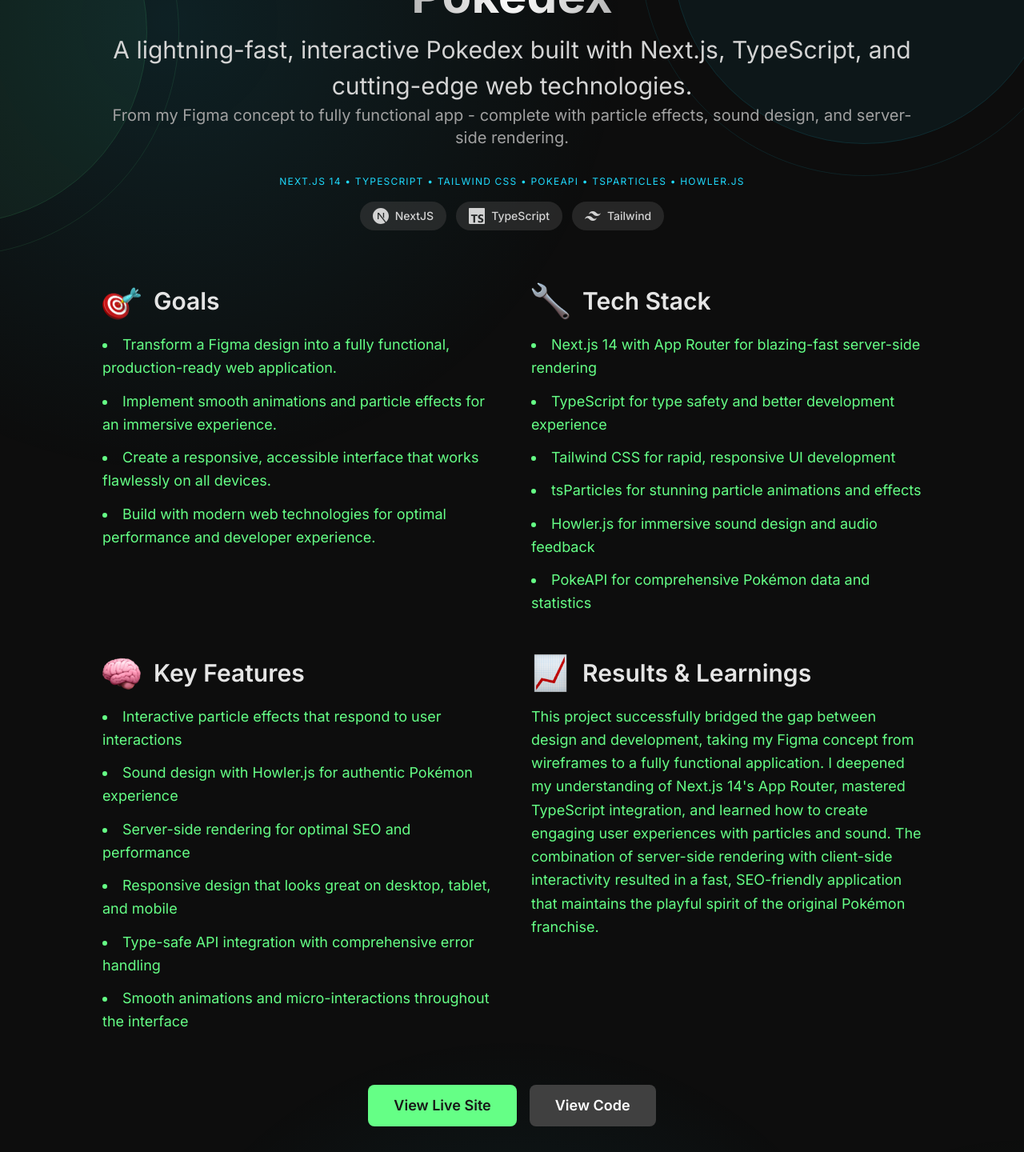
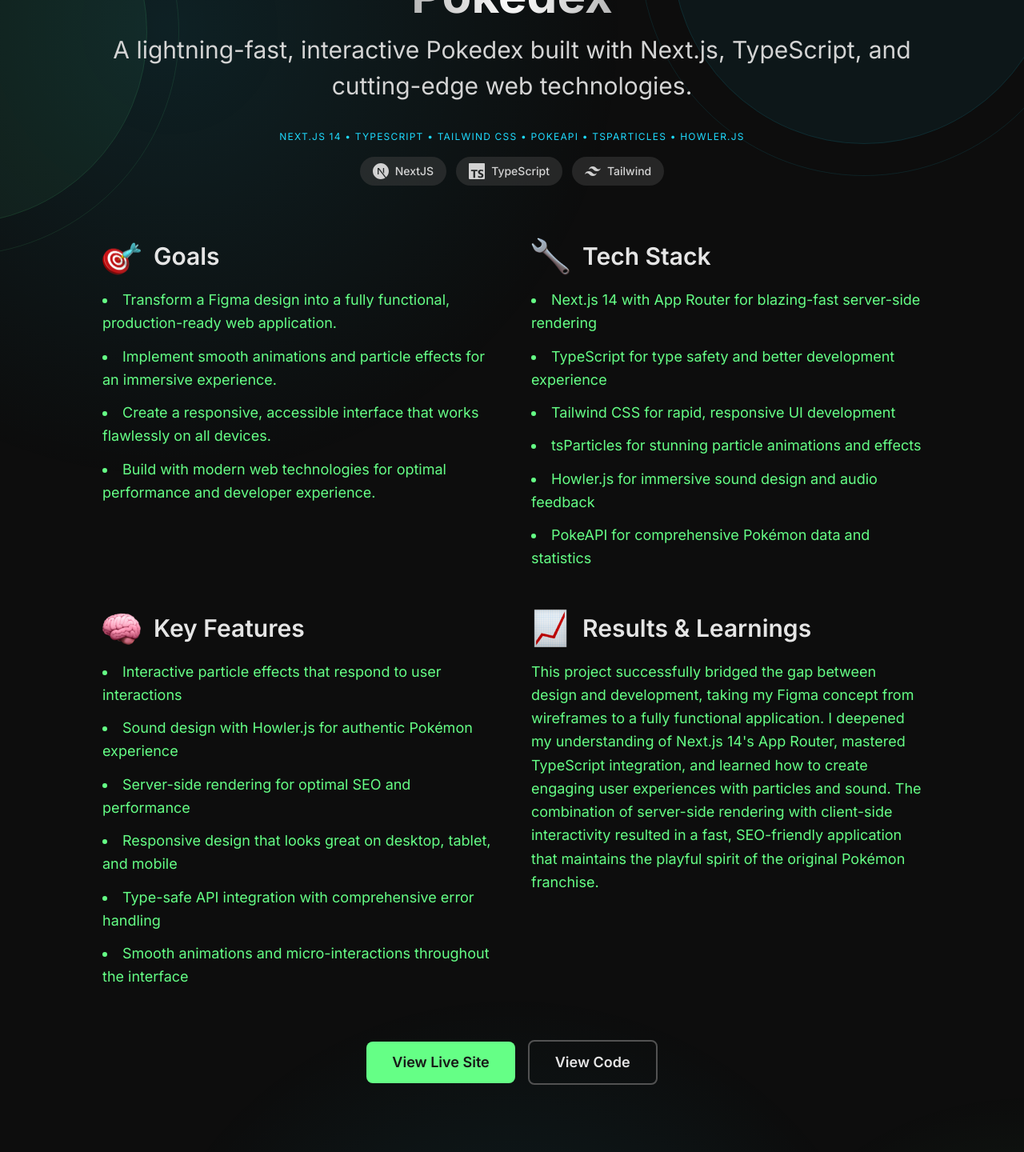
Before and after one commit to builtbyDevon/portfolio, a Next.js app: page /project/pokedex in a window 1280 px wide. Shown: the part 160-1600 px from the top of the page at 80% size. Built offline with nearby package versions, Linux system fonts and the light colour scheme.

Commit message:
Made buttons more conistent

```diff
--- a/src/app/project/[slug]/page.tsx
+++ b/src/app/project/[slug]/page.tsx
@@ -161,9 +161,9 @@ export default async function ProjectPage({ params }: ProjectPageProps) {
             <p className="text-[20px] text-neutral-300 md:text-[30px]">
               {project.subtitleBig}
             </p>
-            <p className="text-base text-neutral-400 md:text-xl">
+            {/* <p className="text-base text-neutral-400 md:text-xl">
               {project.subtitleSmall}
-            </p>
+            </p> */}
             {project.extraDetails && project.extraDetails.length > 0 && (
               <p className="mt-8 text-[12px] uppercase tracking-widest text-[var(--highlight-blue)]">
                 {project.extraDetails.join(" • ")}
@@ -240,7 +240,7 @@ export default async function ProjectPage({ params }: ProjectPageProps) {
                   href={project.liveLink}
                   target="_blank"
                   rel="noopener noreferrer"
-                  className="bg-highlight-green mx-2 inline-block rounded-lg px-8 py-3 text-lg font-semibold text-neutral-900 transition-all hover:bg-opacity-80"
+                  className="bg-highlight-green mx-2 inline-block rounded-lg px-8 py-3 text-lg font-semibold text-neutral-900 transition-all hover:scale-105 hover:bg-opacity-80"
                 >
                   View Live Site
                 </a>
@@ -250,7 +250,7 @@ export default async function ProjectPage({ params }: ProjectPageProps) {
                   href={project.repoLink}
                   target="_blank"
                   rel="noopener noreferrer"
-                  className="mx-2 inline-block rounded-lg bg-neutral-700 px-8 py-3 text-lg font-semibold text-white transition-all hover:bg-neutral-600"
+                  className="hover:border-highlight-green hover:text-highlight-green mx-2 inline-block rounded-lg border-2 border-neutral-600 bg-transparent px-8 py-3 text-lg font-semibold text-neutral-200 transition-all hover:scale-105"
                 >
                   View Code
                 </a>
--- a/src/components/TestimonialsSlider.tsx
+++ b/src/components/TestimonialsSlider.tsx
@@ -42,14 +42,6 @@ export default function TestimonialsSlider() {
       setHeight(slideRef.current.offsetHeight);
     }
   }, [index]);
-
-  useEffect(() => {
-    if (isHovered) return;
-    const interval = setInterval(() => {
-      paginate(1);
-    }, 10000);
-    return () => clearInterval(interval);
-  }, [isHovered, index]);
 
   return (
     <div
```
